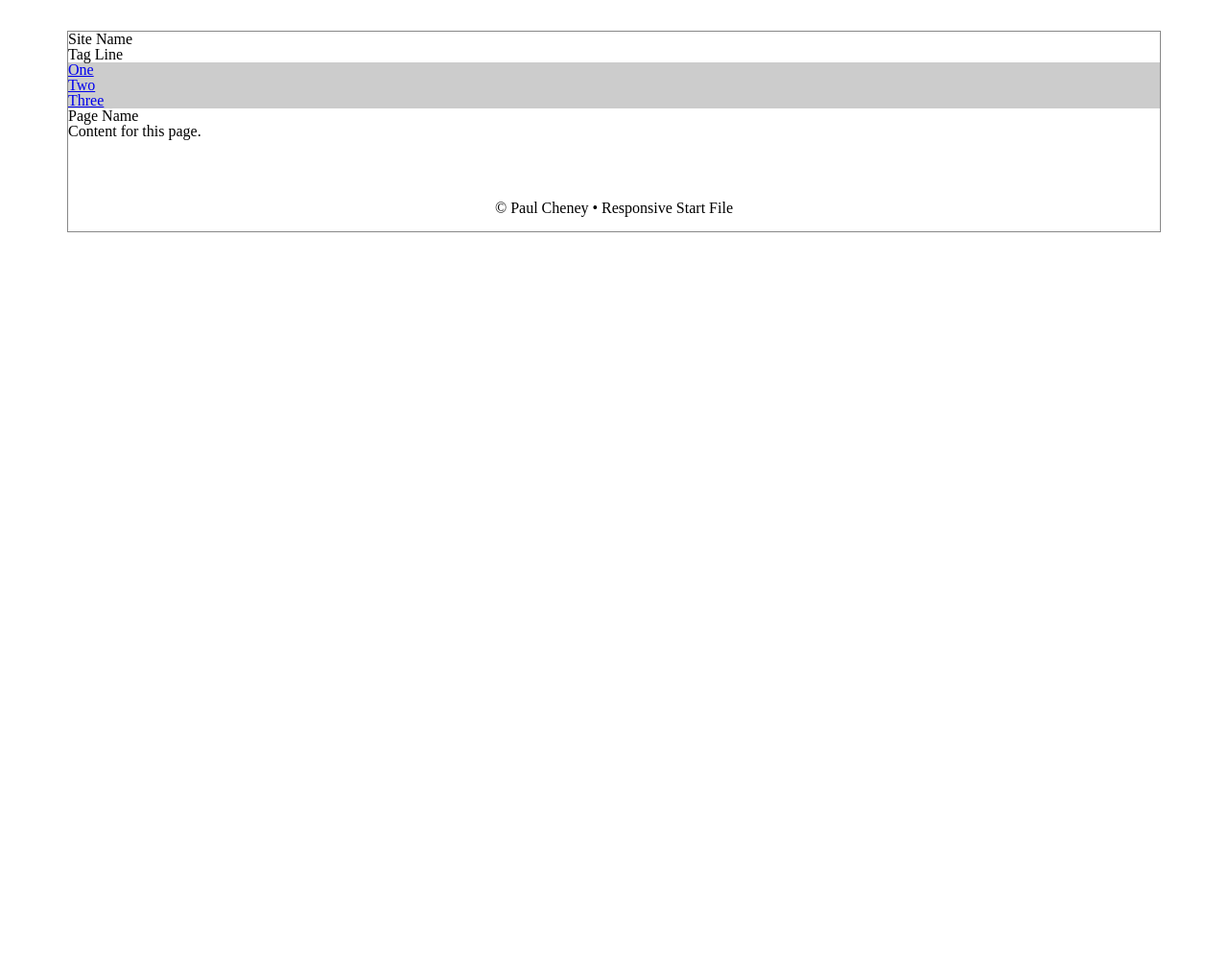
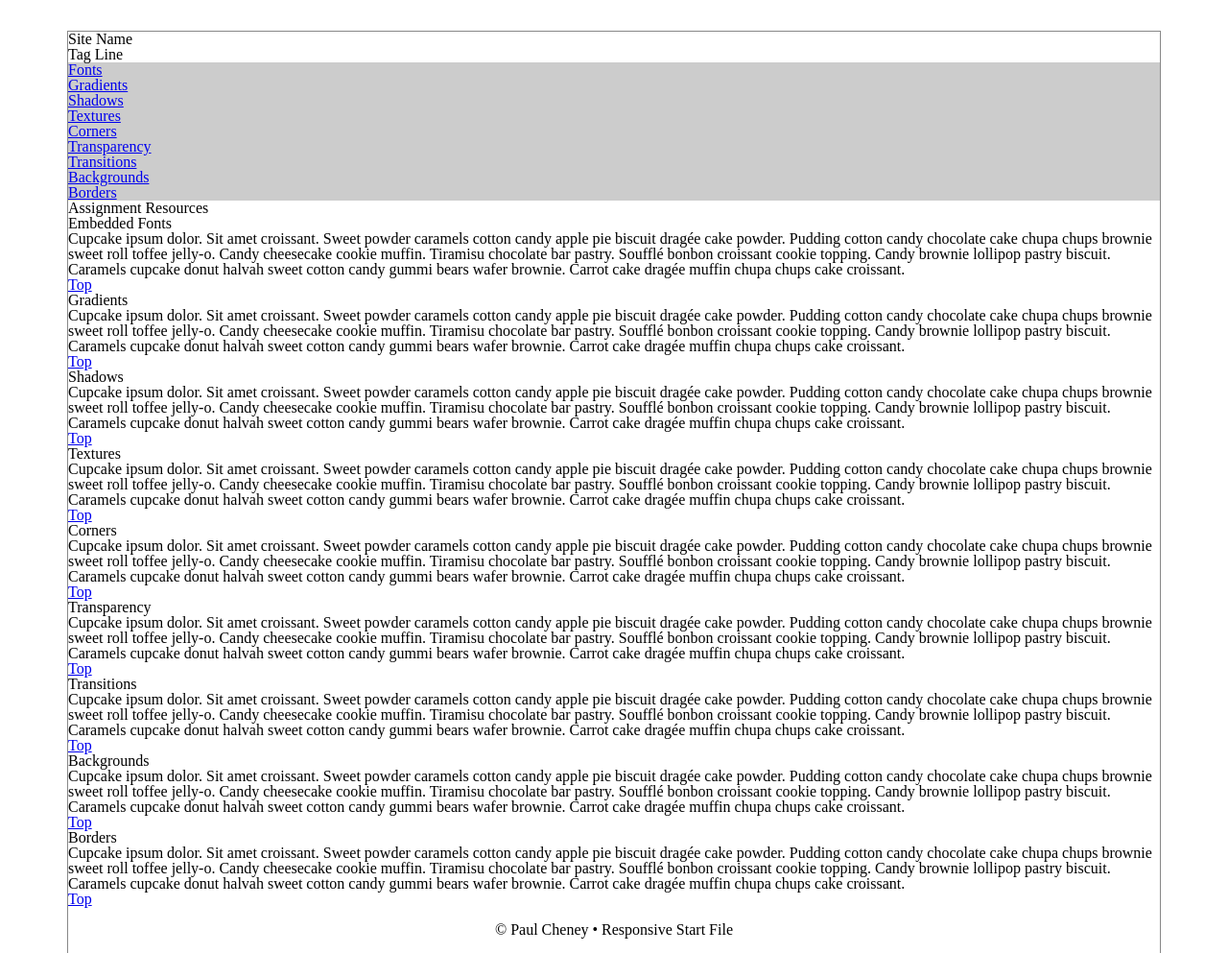
Before and after one commit to jeannesguinn/css-responsive-exercise, a plain HTML site: page index.html in a window 1280 px wide. Shown: the top 993 px of the page at 96% size. Before the commit the page ends 800 px from the top, so only its background shows below. Drawn offline with nearby package versions, Linux system fonts and the light colour scheme.

Commit message:
add dummy articles

```diff
--- a/index.html
+++ b/index.html
@@ -14,7 +14,7 @@
 <script src="https://ajax.googleapis.com/ajax/libs/jquery/1.8/jquery.min.js"></script>
 
 
-<!----- STYLE SHEETS ----->
+<!--- STYLE SHEETS ----->
 <link href="css/reset.css" rel="stylesheet">
 <!-- phone-default -->
 <link href="css/phone-default.css" rel="stylesheet">
@@ -45,17 +45,77 @@
     <!-- page navigation links here -->
     <nav>
     <ul>
-    	<li><a href="#">One</a></li>
-    	<li><a href="#">Two</a></li>
-    	<li><a href="#">Three</a></li>
+    	<li><a href="#menu1">Fonts</a></li>
+    	<li><a href="#menu2">Gradients</a></li>
+    	<li><a href="#menu3">Shadows</a></li>
+        <li><a href="#menu4">Textures</a></li>
+    	<li><a href="#menu5">Corners</a></li>
+    	<li><a href="#menu6">Transparency</a></li>
+        <li><a href="#menu7">Transitions</a></li>
+    	<li><a href="#menu8">Backgrounds</a></li>
+    	<li><a href="#menu9">Borders</a></li>
     </ul>
     </nav>
 
 
     <!-- page content here -->
     <div id="content">
-    <h1>Page Name</h1>
-    <p>Content for this page.</p>
+        <h1>Assignment Resources</h1>
+
+        <article id="menu1">
+            <h2>Embedded Fonts</h2>
+            <p>Cupcake ipsum dolor. Sit amet croissant. Sweet powder caramels cotton candy apple pie biscuit dragée cake powder. Pudding cotton candy chocolate cake chupa chups brownie sweet roll toffee jelly-o. Candy cheesecake cookie muffin. Tiramisu chocolate bar pastry. Soufflé bonbon croissant cookie topping. Candy brownie lollipop pastry biscuit. Caramels cupcake donut halvah sweet cotton candy gummi bears wafer brownie. Carrot cake dragée muffin chupa chups cake croissant.</p>
+            <a href="#wrapper" class="top">Top</a>
+        </article>
+
+        <article id="menu2">
+            <h2>Gradients</h2>
+            <p>Cupcake ipsum dolor. Sit amet croissant. Sweet powder caramels cotton candy apple pie biscuit dragée cake powder. Pudding cotton candy chocolate cake chupa chups brownie sweet roll toffee jelly-o. Candy cheesecake cookie muffin. Tiramisu chocolate bar pastry. Soufflé bonbon croissant cookie topping. Candy brownie lollipop pastry biscuit. Caramels cupcake donut halvah sweet cotton candy gummi bears wafer brownie. Carrot cake dragée muffin chupa chups cake croissant.</p>
+            <a href="#wrapper" class="top">Top</a>
+        </article>
+
+        <article id="menu3">
+            <h2>Shadows</h2>
+            <p>Cupcake ipsum dolor. Sit amet croissant. Sweet powder caramels cotton candy apple pie biscuit dragée cake powder. Pudding cotton candy chocolate cake chupa chups brownie sweet roll toffee jelly-o. Candy cheesecake cookie muffin. Tiramisu chocolate bar pastry. Soufflé bonbon croissant cookie topping. Candy brownie lollipop pastry biscuit. Caramels cupcake donut halvah sweet cotton candy gummi bears wafer brownie. Carrot cake dragée muffin chupa chups cake croissant.</p>
+            <a href="#wrapper" class="top">Top</a>
+        </article>
+
+        <article id="menu4">
+            <h2>Textures</h2>
+            <p>Cupcake ipsum dolor. Sit amet croissant. Sweet powder caramels cotton candy apple pie biscuit dragée cake powder. Pudding cotton candy chocolate cake chupa chups brownie sweet roll toffee jelly-o. Candy cheesecake cookie muffin. Tiramisu chocolate bar pastry. Soufflé bonbon croissant cookie topping. Candy brownie lollipop pastry biscuit. Caramels cupcake donut halvah sweet cotton candy gummi bears wafer brownie. Carrot cake dragée muffin chupa chups cake croissant.</p>
+            <a href="#wrapper" class="top">Top</a>
+        </article>
+
+        <article id="menu5">
+            <h2>Corners</h2>
+            <p>Cupcake ipsum dolor. Sit amet croissant. Sweet powder caramels cotton candy apple pie biscuit dragée cake powder. Pudding cotton candy chocolate cake chupa chups brownie sweet roll toffee jelly-o. Candy cheesecake cookie muffin. Tiramisu chocolate bar pastry. Soufflé bonbon croissant cookie topping. Candy brownie lollipop pastry biscuit. Caramels cupcake donut halvah sweet cotton candy gummi bears wafer brownie. Carrot cake dragée muffin chupa chups cake croissant.</p>
+            <a href="#wrapper" class="top">Top</a>
+        </article>
+
+        <article id="menu6">
+            <h2>Transparency</h2>
+            <p>Cupcake ipsum dolor. Sit amet croissant. Sweet powder caramels cotton candy apple pie biscuit dragée cake powder. Pudding cotton candy chocolate cake chupa chups brownie sweet roll toffee jelly-o. Candy cheesecake cookie muffin. Tiramisu chocolate bar pastry. Soufflé bonbon croissant cookie topping. Candy brownie lollipop pastry biscuit. Caramels cupcake donut halvah sweet cotton candy gummi bears wafer brownie. Carrot cake dragée muffin chupa chups cake croissant.</p>
+            <a href="#wrapper" class="top">Top</a>
+        </article>
+
+        <article id="menu7">
+            <h2>Transitions</h2>
+            <p>Cupcake ipsum dolor. Sit amet croissant. Sweet powder caramels cotton candy apple pie biscuit dragée cake powder. Pudding cotton candy chocolate cake chupa chups brownie sweet roll toffee jelly-o. Candy cheesecake cookie muffin. Tiramisu chocolate bar pastry. Soufflé bonbon croissant cookie topping. Candy brownie lollipop pastry biscuit. Caramels cupcake donut halvah sweet cotton candy gummi bears wafer brownie. Carrot cake dragée muffin chupa chups cake croissant.</p>
+            <a href="#wrapper" class="top">Top</a>
+        </article>
+
+        <article id="menu8">
+            <h2>Backgrounds</h2>
+            <p>Cupcake ipsum dolor. Sit amet croissant. Sweet powder caramels cotton candy apple pie biscuit dragée cake powder. Pudding cotton candy chocolate cake chupa chups brownie sweet roll toffee jelly-o. Candy cheesecake cookie muffin. Tiramisu chocolate bar pastry. Soufflé bonbon croissant cookie topping. Candy brownie lollipop pastry biscuit. Caramels cupcake donut halvah sweet cotton candy gummi bears wafer brownie. Carrot cake dragée muffin chupa chups cake croissant.</p>
+            <a href="#wrapper" class="top">Top</a>
+        </article>
+
+        <article id="menu9">
+            <h2>Borders</h2>
+            <p>Cupcake ipsum dolor. Sit amet croissant. Sweet powder caramels cotton candy apple pie biscuit dragée cake powder. Pudding cotton candy chocolate cake chupa chups brownie sweet roll toffee jelly-o. Candy cheesecake cookie muffin. Tiramisu chocolate bar pastry. Soufflé bonbon croissant cookie topping. Candy brownie lollipop pastry biscuit. Caramels cupcake donut halvah sweet cotton candy gummi bears wafer brownie. Carrot cake dragée muffin chupa chups cake croissant.</p>
+            <a href="#wrapper" class="top">Top</a>
+        </article>
+
     </div><!-- end content -->
 
 
```
